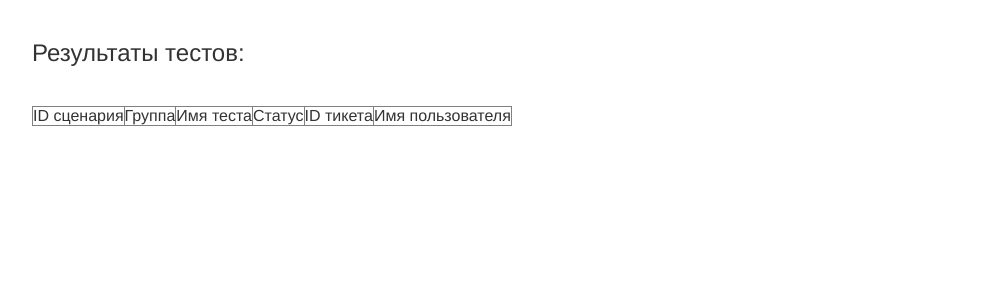
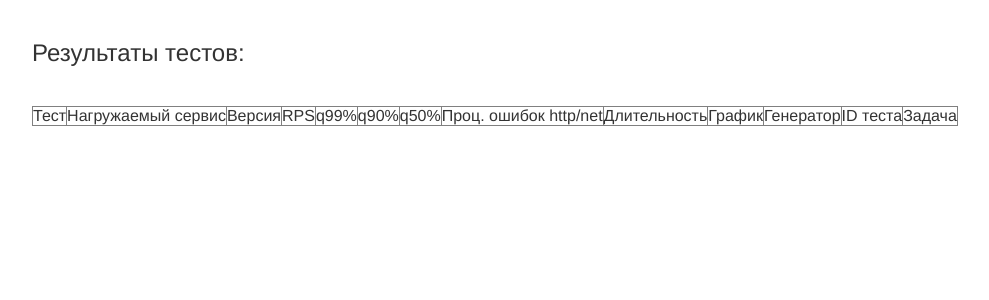
Before and after one commit to sputnik-load/salts, a Django app: a page that uses templates/testresult_list.html in a window 1280 px wide. Shown: the part 51-351 px from the top of the page, without its empty margins (38-1027 px from the left). Run offline with Django 3.2, Linux system fonts and the light colour scheme; data that the repository does not hold is empty; parts of the project's set-up code (start-up, migrations or seed data) failed here and were passed over; some libraries are stand-ins or nearby versions.

Commit message:
TESTING-2549 переделан список колонок в таблице с соответствии с описанием тикета.

```diff
--- a/templates/testresult_list.html
+++ b/templates/testresult_list.html
@@ -8,23 +8,43 @@
   <table border="1">
     <thead>
       <tr>
-        <td>ID сценария</td>
-        <td>Группа</td>
-        <td>Имя теста</td>
-        <td>Статус</td>
-        <td>ID тикета</td>
-        <td>Имя пользователя</td>
+        <td>Тест</td>
+        <td>Нагружаемый сервис</td>
+        <td>Версия</td>
+        <td>RPS</td>
+        <td>q99%</td>
+        <td>q90%</td>
+        <td>q50%</td>
+        <td>Проц. ошибок http/net</td>
+        <td>Длительность</td>
+        <td>График</td>
+        <td>Генератор</td>
+        <td>ID теста</td>
+        <td>Задача</td>
       </tr>
     </thead>
     <tbody>
       {% for object in object_list %}
         <tr name="result_line">
-          <td name="scenario_id">{{ object.scenario_id }}</td>
-          <td name="test_group">{{ object.group }}</td>
-          <td name="test_name">{{ object.name }}</td>
-          <td name="status">{{ object.status }}</td>
+          <td name="test_name">{{ object.test_name }}</td>
+          <td name="target">{{ object.target }}</td>
+          <td name="version">{{ object.version }}</td>
+          <td name="rps">{{ object.rps }}</td>
+          <td name="q99">{{ object.q99 }}</td>
+          <td name="q90">{{ object.q50 }}</td>
+          <td name="q50">{{ object.q50 }}</td>
+          <td name="http_net_perc">{{ object.http_errors_perc }}/{{ object.net_errors_perc }}</td>
+          <td name="duration">0</td>
+          <td name="graph">
+            {% if object.graph_url %}
+              <a href="{{ object.graph_url }}">График</a>
+            {% else %}
+              <p>Нет графика</p>
+            {% endif %}
+          </td>
+          <td name="generator">{{ object.generator }}</td>
+          <td name="test_id">{{ object.test_id }}</td>
           <td name="ticket_id">{{ object.ticket_id }}</td>
-          <td name="spe">{{ object.user }}</td>
         </tr>
         {% endfor %}
     </tbody>
```
